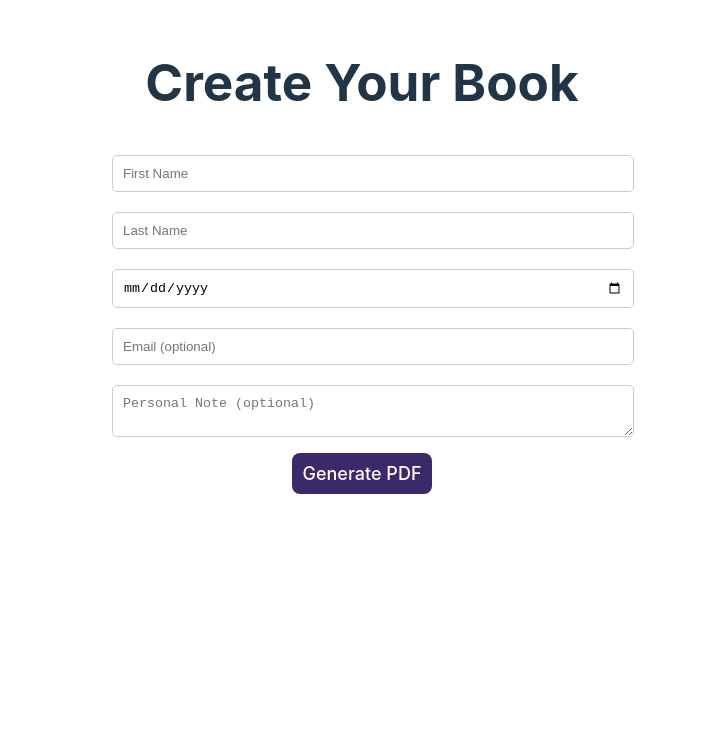
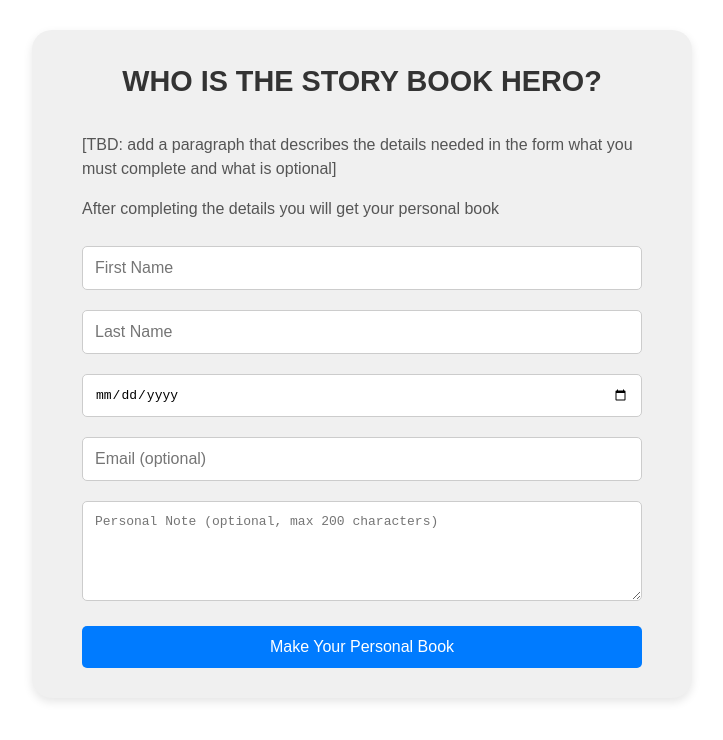
Before and after one commit to vladarap88/istar-fe, a React (Vite) app: page /form in a window 1280 px wide. Shown: the top 740 px of the page, without its empty margins (278-1001 px from the left). Built offline with nearby package versions, Linux system fonts and the light colour scheme.

Commit message:
code updates

```diff
--- a/src/App.css
+++ b/src/App.css
@@ -1,20 +1,20 @@
-/* App.css */
+
 .app-container {
   display: flex;
-  flex-direction: column; /* Stack header, main, footer vertically */
-  min-height: 100vh; /* Ensure full viewport height */
-  font-family: 'Comic Sans MS', sans-serif; /* Fun and playful font */
-  background-color: #f7f8f4; /* Soft off-white background */
-  margin: 0; /* Remove default margins */
+  flex-direction: column;
+  min-height: 100vh;
+  font-family: 'Comic Sans MS', sans-serif;
+  background-color: #f7f8f4;
+  margin: 0;
   color: #333;
 }
 
 .app-header {
-  background-color: #a8d5ba; /* Soft pastel green background */
+  background-color: #a8d5ba;
   padding: 20px;
   text-align: center;
-  border-bottom: 2px solid #b0e0a8; /* Light green border */
-  border-radius: 10px; /* Rounded corners */
+  border-bottom: 2px solid #b0e0a8;
+  border-radius: 10px;
 }
 
 .logo {
@@ -25,7 +25,7 @@
 }
 
 .header-description {
-  color: #fff; /* White text for better contrast */
+  color: #fff;
   font-size: 1.1em;
   margin-top: 10px;
 }
@@ -34,17 +34,16 @@
   flex: 1;
   padding: 20px;
   display: flex;
-  flex-direction: column; /* Ensure proper stacking */
-  justify-content: center; /* Center content */
-  align-items: center; /* Center horizontally */
-  min-height: calc(100vh - 100px); /* Adjust based on header size */
-  width: 100vw; /* Ensure full width */
+  flex-direction: column;
+  justify-content: center;
+  align-items: center;
+  min-height: calc(100vh - 100px);
+  width: 100vw;
 }
 
 .form-card {
-  width: 100%; /* Take full width */
-  max-width: 600px; /* Prevent it from being too wide */
-  height: auto; /* Allow it to expand */
+  width: 100%;
+  max-width: 600px;
 }
 
 .form-instructions {
@@ -58,40 +57,39 @@
 }
 
 .story-form label {
-  display: block; /* Place labels above inputs */
+  display: block;
   margin-bottom: 10px;
   font-size: 1.2em;
-  color: #2a5d50; /* Darker green for labels */
+  color: #2a5d50;
 }
 
 .story-form input,
 .story-form textarea {
   width: 100%;
   padding: 12px;
-  border: 2px solid #b0e0a8; /* Soft green border */
-  border-radius: 12px; /* Round input and textarea borders */
-  box-sizing: border-box; /* Include padding in width calculation */
+  border: 2px solid #b0e0a8;
+  border-radius: 12px;
   font-size: 1em;
 }
 
 .story-form textarea {
-  height: 120px; /* Set a reasonable height for the textarea */
-  resize: vertical; /* Allow vertical resizing */
+  height: 120px;
+  resize: vertical;
 }
 
 .submit-button {
-  background-color: #b0e0a8; /* Soft green button */
+  background-color: #b0e0a8;
   color: #fff;
   padding: 15px 20px;
   border: none;
-  border-radius: 50px; /* Round button */
+  border-radius: 50px;
   cursor: pointer;
   font-size: 1.2em;
-  transition: background-color 0.3s; /* Subtle hover transition */
+  transition: background-color 0.3s;
 }
 
 .submit-button:hover {
-  background-color: #98d8b3; /* Slightly darker green on hover */
+  background-color: #98d8b3;
 }
 
 .pdf-container {
@@ -100,13 +98,13 @@
 
 h2 {
   font-size: 1.5em;
-  color: #2a5d50; /* Dark green for the header */
+  color: #2a5d50;
 }
 
 object {
   border: none;
   width: 100%;
-  height: 600px; /* Set fixed height for PDF */
+  height: 600px;
 }
 
 html, body {
--- a/src/components/FormPage.css
+++ b/src/components/FormPage.css
@@ -1,27 +1,80 @@
 .form-container {
-    max-width: 500px;
-    margin: auto;
-    text-align: center;
-    padding: 20px;
-  }
+  background-color: #f0f0f0;
+  border-radius: 20px;
+  padding: 30px;
+  box-shadow: 0 4px 10px rgba(0, 0, 0, 0.1);
+  max-width: 600px;
+  margin: 30px auto;
+  text-align: center;
+  font-family: sans-serif;
 
-  input, textarea {
-    width: 100%;
-    padding: 10px;
-    margin: 10px 0;
-    border-radius: 5px;
-    border: 1px solid #ccc;
-  }
+.header {
+  display: flex;
+  flex-direction: column;
+  align-items: center;
+  margin-bottom: 20px;
+}
 
-  button {
-    background-color: #3b2a6a;
-    color: white;
-    padding: 10px;
-    font-size: 18px;
-    border: none;
-    cursor: pointer;
-  }
+.title {
+  font-size: 1.8em;
+  font-weight: bold;
+  color: #333;
+  margin-bottom: 10px;
+}
 
-  .pdf-preview {
-    margin-top: 20px;
-  }
+.description,
+.instructions {
+  color: #555;
+  margin-bottom: 15px;
+  text-align: left;
+  padding-left: 20px;
+  padding-right: 20px;
+}
+
+form {
+  display: flex;
+  flex-direction: column;
+  align-items: stretch;
+  padding-left: 20px;
+  padding-right: 20px;
+}
+
+input,
+textarea {
+  width: 100%;
+  padding: 12px;
+  margin: 10px 0;
+  border: 1px solid #ccc;
+  border-radius: 5px;
+  font-size: 1em;
+  box-sizing: border-box;
+}
+
+input:focus,
+textarea:focus {
+  border-color: #007bff;
+  outline: none;
+}
+
+textarea {
+  resize: vertical;
+  height: 100px;
+}
+
+.submit-button {
+  background-color: #007bff;
+  color: #fff;
+  padding: 12px 20px;
+  font-size: 1em;
+  border: none;
+  border-radius: 5px;
+  cursor: pointer;
+  transition: background-color 0.3s ease;
+  width: 100%;
+  margin-top: 15px;
+}
+
+.submit-button:hover {
+  background-color: #0056b3;
+}
+}
--- a/src/components/FormPage.jsx
+++ b/src/components/FormPage.jsx
@@ -20,10 +20,10 @@ const FormPage = () => {
   const handleSubmit = async (e) => {
     e.preventDefault();
     try {
-      const res = await axios.get(CONFIG.BACKEND_URL, {
-        params: formData,
-        responseType: 'blob',
-      });
+      const res = await axios.post(CONFIG.BACKEND_URL,
+        formData,
+        { responseType: 'blob' },
+      );
 
       if (res.headers['content-type'] !== 'application/pdf') {
         throw new Error('The response is not a PDF file');
@@ -40,14 +40,25 @@ const FormPage = () => {
 
   return (
     <div className="form-container">
-      <h1>Create Your Book</h1>
+      <div className="header">
+       <span className="title">WHO IS THE STORY BOOK HERO?</span>
+     </div>
+
+
+     <p className="description">
+       [TBD: add a paragraph that describes the details needed in the form
+       what you must complete and what is optional]
+     </p>
+     <p className="instructions">
+       After completing the details you will get your personal book
+     </p>
       <form onSubmit={handleSubmit}>
         <input type="text" name="first_name" placeholder="First Name" value={formData.first_name} onChange={handleChange} required />
         <input type="text" name="last_name" placeholder="Last Name" value={formData.last_name} onChange={handleChange} required />
         <input type="date" name="birth_date" value={formData.birth_date} onChange={handleChange} required />
         <input type="email" name="email" placeholder="Email (optional)" value={formData.email} onChange={handleChange} />
-        <textarea name="personal_note" placeholder="Personal Note (optional)" value={formData.personal_note} onChange={handleChange} />
-        <button type="submit">Generate PDF</button>
+        <textarea name="personal_note" placeholder="Personal Note (optional, max 200 characters)" value={formData.personal_note} onChange={handleChange} maxLength={200}/>
+        <button type="submit" className="submit-button">Make Your Personal Book</button>
       </form>
 
       {pdfFile && (
--- a/src/components/LandingPage.css
+++ b/src/components/LandingPage.css
@@ -1,14 +1,17 @@
+@import url('https://fonts.googleapis.com/css2?family=Itim&display=swap');
+
 .landing-page {
     text-align: center;
     background-color: #b0b7d0;
     height: 100vh;
-    width: 100vw; /* Ensure full width */
+    width: 100vw;
     display: flex;
     flex-direction: column;
-    justify-content: space-between; /* Spread content evenly */
+    justify-content: space-between;
     align-items: center;
-    padding: 20px; /* Add some spacing */
-    box-sizing: border-box; /* Ensure padding doesn't affect the width */
+    padding: 20px;
+    box-sizing: border-box;
+    font-family: 'Itim', cursive;
 }
 
 header {
@@ -17,21 +20,21 @@ header {
 }
 
 .logo img {
-    width: 400px; /* Make the logo smaller */
+    width: 400px;
     height: auto;
 }
 
 main {
-    flex: 1; /* Allow main content to expand */
+    flex: 1;
     display: flex;
     flex-direction: column;
-    justify-content: center; /* Center the content */
+    justify-content: center;
     align-items: center;
     width: 100%;
 }
 
 .hero {
-    max-width: 600px; /* Prevent content from stretching too wide */
+    max-width: 600px;
     padding: 20px;
 }
 
@@ -44,6 +47,8 @@ main {
     border-radius: 25px;
     cursor: pointer;
     margin-top: 20px;
+    font-weight: bold;
+    letter-spacing: 1px;
 }
 
 .create-book-button:hover {
--- a/src/components/LandingPage.jsx
+++ b/src/components/LandingPage.jsx
@@ -19,7 +19,7 @@ const LandingPage = () => {
           <p>Turn your child into the hero of their own story!</p>
           <button
             className="create-book-button"
-            onClick={() => navigate('/form')}  // Navigate to FormPage
+            onClick={() => navigate('/form')}
           >
             Create Your Book
           </button>
--- a/src/config.js
+++ b/src/config.js
@@ -1,5 +1,6 @@
 const CONFIG = {
-  BACKEND_URL: "https://istar-be.onrender.com",
+  //BACKEND_URL: "https://istar-be.onrender.com",
+  BACKEND_URL: "http://127.0.0.1:8000",
 };
 
 export default CONFIG;
```
